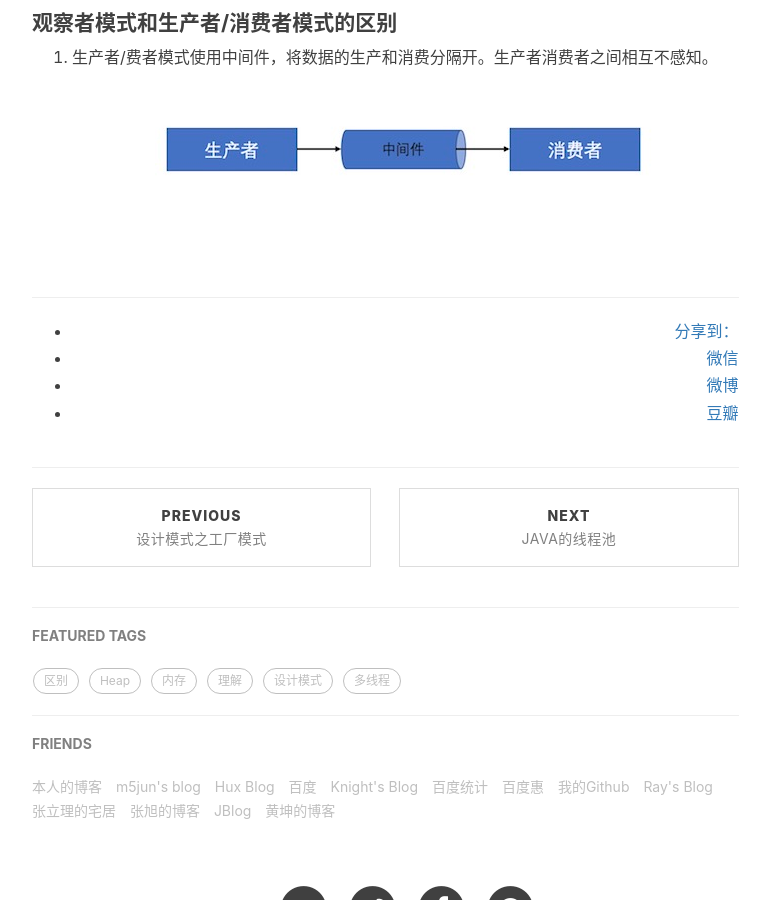
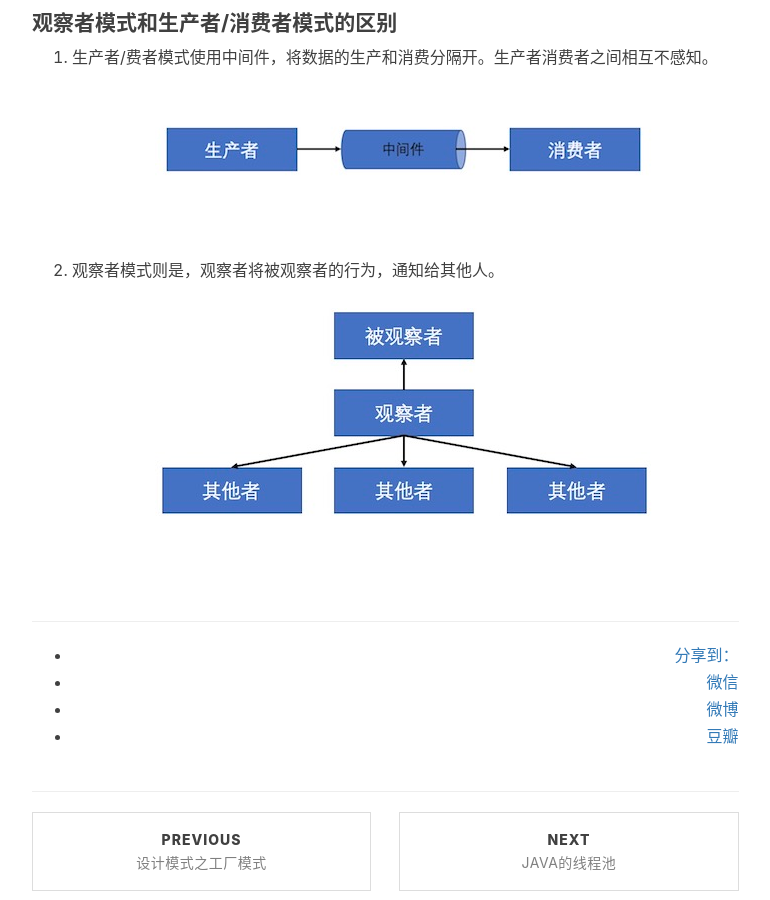
Before and after one commit to baiscjava/basicjava.github.io, a Jekyll site: the page built from _posts/2017-01-16-设计模式之观察者模式.md, in a window 1280 px wide and 900 px high, scrolled down 580 px. Shown: the whole window, without its empty margins (233-1003 px from the left). Built offline with Jekyll 4.4.1, drawn with Linux system fonts in a browser that asks for light colours; nearby versions of some CDN libraries; comment, search, counter and statistics services are not loaded.

Commit message:
Update 2017-01-16-设计模式之观察者模式.md

```diff
--- a/_posts/2017-01-16-设计模式之观察者模式.md
+++ b/_posts/2017-01-16-设计模式之观察者模式.md
@@ -15,3 +15,5 @@ tags:
 #### 观察者模式和生产者/消费者模式的区别<br>
 1. 生产者/费者模式使用中间件，将数据的生产和消费分隔开。生产者消费者之间相互不感知。<br>
 ![gras](/images/designpattern/producer-consumer.jpg)<br>
+2. 观察者模式则是，观察者将被观察者的行为，通知给其他人。
+![gras](/images/designpattern/observer.jpg)<br>
```
